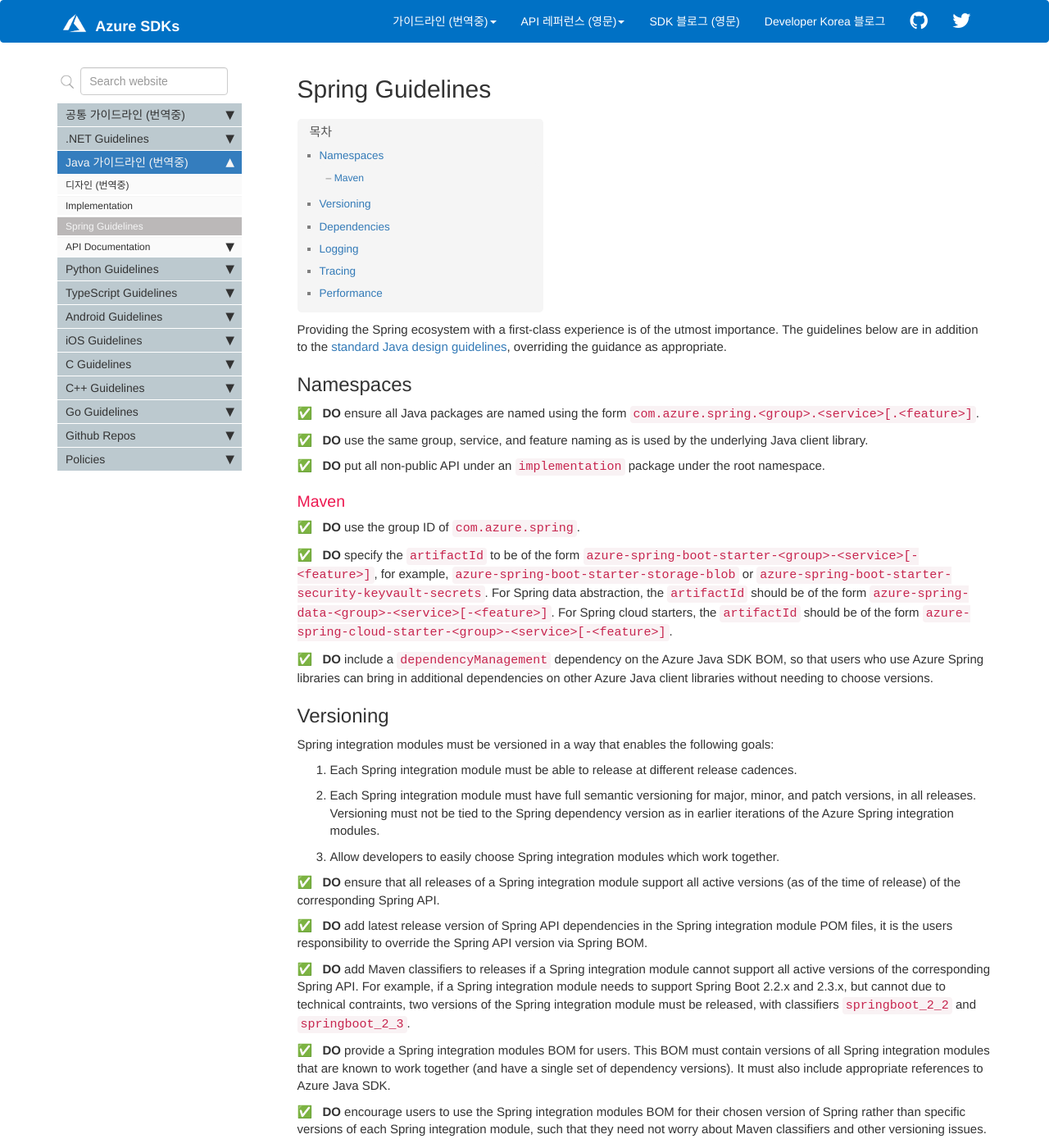
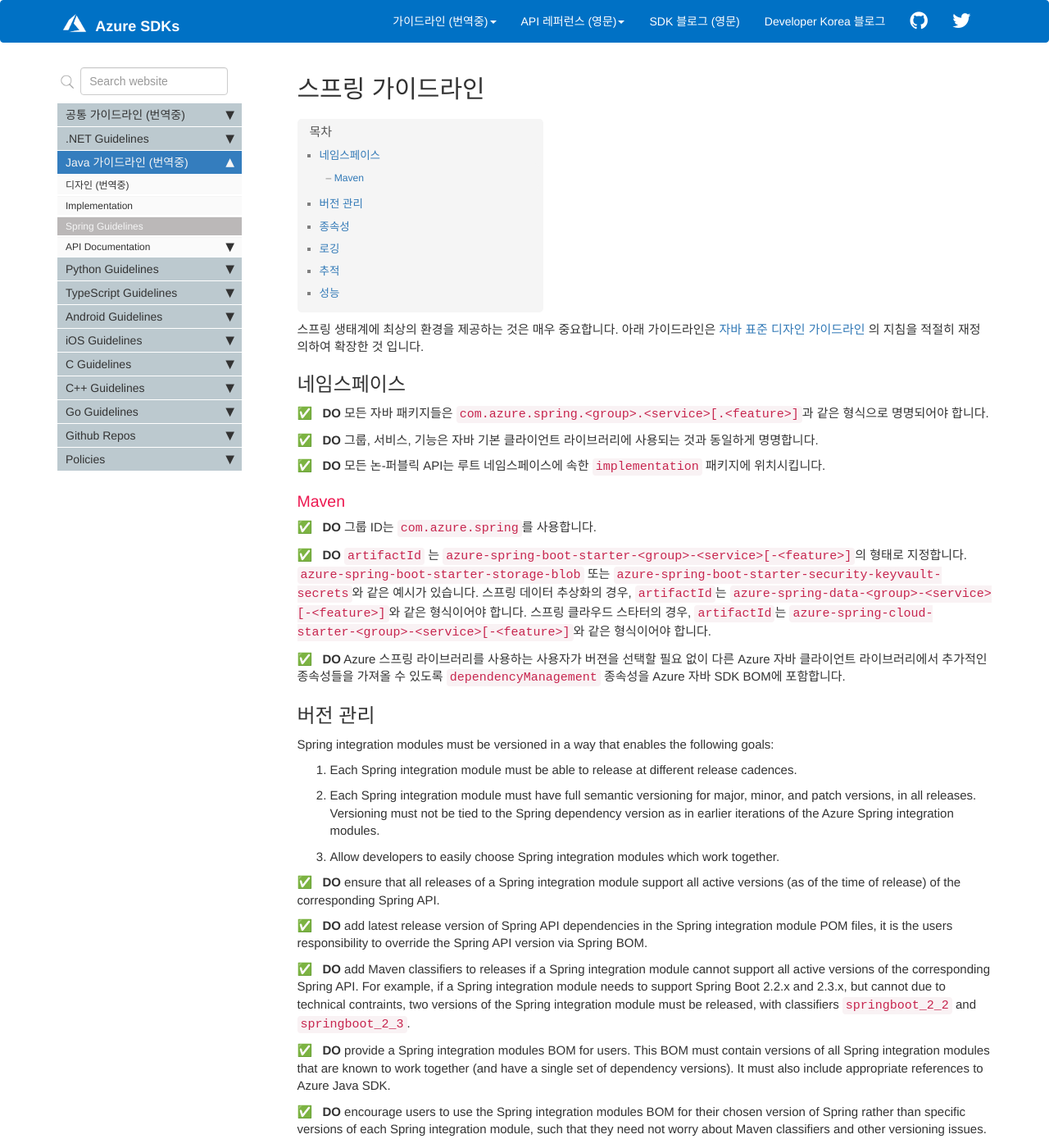
Before and after one commit to Azure/azure-sdk-korean, a Jekyll site: the page built from docs/java/spring.md, in a window 1280 px wide and 1400 px high. Shown: the whole window at 82% size. Built offline with Jekyll 4.4.1, drawn with Linux system fonts in a browser that asks for light colours; comment, search, counter and statistics services are not loaded; some of the changed text lies outside the part shown.

Commit message:
#11 Translate Namespace and Maven paragraph into Korean.
Signed-off-by: ilgooinkorea@gmail.com <ilgooinkorea@gmail.com>

```diff
--- a/docs/java/spring.md
+++ b/docs/java/spring.md
@@ -1,32 +1,32 @@
 ---
-title: "Spring Guidelines"
+title: "스프링 가이드라인"
 keywords: guidelines java spring
 permalink: java_spring.html
 folder: java
 sidebar: general_sidebar
 ---
 
-Providing the Spring ecosystem with a first-class experience is of the utmost importance. The guidelines below are in addition to the [standard Java design guidelines](https://azure.github.io/azure-sdk/java_introduction.html), overriding the guidance as appropriate.
+스프링 생태계에 최상의 환경을 제공하는 것은 매우 중요합니다. 아래 가이드라인은  [자바 표준 디자인 가이드라인](https://azure.github.io/azure-sdk/java_introduction.html) 의 지침을 적절히 재정의하여 확장한 것 입니다.
 
-## Namespaces
+## 네임스페이스
 
-{% include requirement/MUST id="java-spring-namespaces" %} ensure all Java packages are named using the form `com.azure.spring.<group>.<service>[.<feature>]`.
+{% include requirement/MUST id="java-spring-namespaces" %} 모든 자바 패키지들은  `com.azure.spring.<group>.<service>[.<feature>]`과 같은 형식으로 명명되어야 합니다.
 
-{% include requirement/MUST id="java-spring-same-group" %} use the same group, service, and feature naming as is used by the underlying Java client library.
+{% include requirement/MUST id="java-spring-same-group" %} 그룹, 서비스, 기능은 자바 기본 클라이언트 라이브러리에 사용되는 것과 동일하게 명명합니다.
 
-{% include requirement/MUST id="java-spring-implementation" %} put all non-public API under an `implementation` package under the root namespace.
+{% include requirement/MUST id="java-spring-implementation" %} 모든 논-퍼블릭 API는 루트 네임스페이스에 속한 `implementation` 패키지에 위치시킵니다.
 
 ### Maven
 
-{% include requirement/MUST id="java-spring-maven-groupid" %} use the group ID of `com.azure.spring`.
+{% include requirement/MUST id="java-spring-maven-groupid" %} 그룹 ID는 `com.azure.spring`를 사용합니다.
 
-{% include requirement/MUST id="java-spring-maven-artifactid" %} specify the `artifactId` to be of the form `azure-spring-boot-starter-<group>-<service>[-<feature>]`, for example, `azure-spring-boot-starter-storage-blob` or `azure-spring-boot-starter-security-keyvault-secrets`.
-For Spring data abstraction, the `artifactId` should be of the form `azure-spring-data-<group>-<service>[-<feature>]`.
-For Spring cloud starters, the `artifactId` should be of the form `azure-spring-cloud-starter-<group>-<service>[-<feature>]`.
+{% include requirement/MUST id="java-spring-maven-artifactid" %} `artifactId` 는  `azure-spring-boot-starter-<group>-<service>[-<feature>]`의 형태로 지정합니다. `azure-spring-boot-starter-storage-blob` 또는 `azure-spring-boot-starter-security-keyvault-secrets`와 같은 예시가 있습니다.
+스프링 데이터 추상화의 경우, `artifactId`는 `azure-spring-data-<group>-<service>[-<feature>]`와 같은 형식이어야 합니다.
+스프링 클라우드 스타터의 경우, `artifactId`는 `azure-spring-cloud-starter-<group>-<service>[-<feature>]`와 같은 형식이어야 합니다.
 
-{% include requirement/MUST id="java-spring-azure-sdk-bom" %} include a `dependencyManagement` dependency on the Azure Java SDK BOM, so that users who use Azure Spring libraries can bring in additional dependencies on other Azure Java client libraries without needing to choose versions.
+{% include requirement/MUST id="java-spring-azure-sdk-bom" %} Azure 스프링 라이브러리를 사용하는 사용자가 버젼을 선택할 필요 없이 다른 Azure 자바 클라이언트 라이브러리에서 추가적인 종속성들을 가져올 수 있도록 `dependencyManagement` 종속성을 Azure 자바 SDK BOM에 포함합니다.
 
-## Versioning
+## 버전 관리
 
 Spring integration modules must be versioned in a way that enables the following goals:
 
@@ -44,7 +44,7 @@ Spring integration modules must be versioned in a way that enables the following
 
 {% include requirement/MUST id="java-spring-bom-docs" %} encourage users to use the Spring integration modules BOM for their chosen version of Spring rather than specific versions of each Spring integration module, such that they need not worry about Maven classifiers and other versioning issues.
 
-## Dependencies
+## 종속성
 
 {% include requirement/MUSTNOT id="java-spring-dependency-approval" %} introduce dependencies on libraries, or change dependency versions, without discussion with the Java architect. Each dependency must receive explicit approval and be added to the dependency allow list before it may be used.
 
@@ -54,16 +54,16 @@ Spring integration modules must be versioned in a way that enables the following
 
 {% include requirement/MUST id="java-spring-dependency-minimal" %} keep dependencies to the minimal required set.
 
-## Logging
+## 로깅
 
 {% include requirement/MUSTNOT id="java-spring-logging" %} use the `ClientLogger` logging APIs.
 
-## Tracing
+## 추적
 
 {% include requirement/MUST id="java-spring-tracing" %} ensure that all Azure Spring libraries fully integrate with the tracing capabilities available in the Azure Java client libraries.
 
 {% include requirement/MUST id="java-spring-tracing-sleuth" %} ensure that all Azure Spring libraries work appropriately with Spring Sleuth, and that tracing information is appropriately exported.
 
-## Performance
+## 성능
 
 {% include requirement/MUST id="java-spring-performance-baseline" %} ensure, through appropriate benchmarks (developed in conjuction with the Java SDK team) that performance of all Spring libraries is at an equivalent level to the same operation being performed directly through the Java client library.
```
